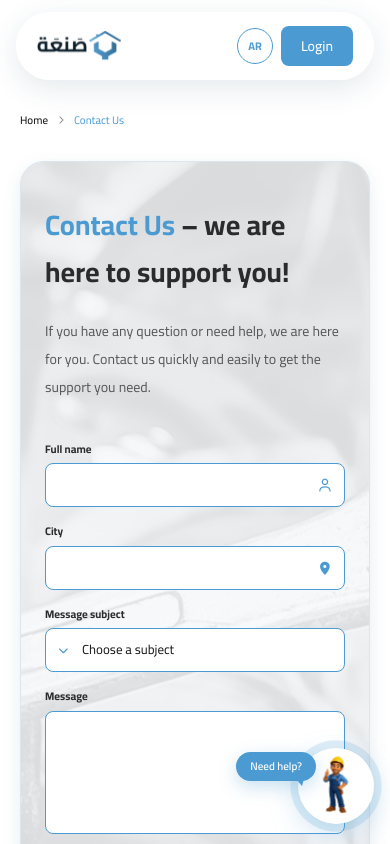
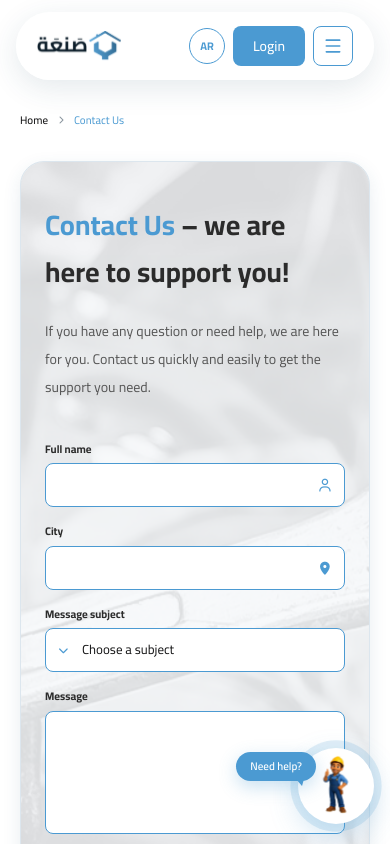
Before and after one commit to Sanaa-gaza/Front-End, a React (Vite) app: page /#/contact in a window 390 px wide. Shown: the top 844 px of the page. Built offline with nearby package versions, Linux system fonts and the light colour scheme.

Commit message:
edit file

```diff
--- a/src/components/home/HomeHeader.jsx
+++ b/src/components/home/HomeHeader.jsx
@@ -1,6 +1,7 @@
-import React from "react";
+import React, { useEffect, useState } from "react";
 import { useLocation, useNavigate } from "react-router-dom";
 import { useTranslation } from "react-i18next";
+import { Menu, X } from "lucide-react";
 
 // scroll: يمرر لقسم بالصفحة الرئيسية، path: يفتح صفحة ثانية
 const NAV_ITEMS = [
@@ -15,11 +16,21 @@ export default function HomeHeader() {
     const navigate = useNavigate();
     const { pathname } = useLocation();
     const { t, i18n } = useTranslation("home");
+    const [menuOpen, setMenuOpen] = useState(false);
+
+    // يسكر قائمة الجوال بزر Escape
+    useEffect(() => {
+        if (!menuOpen) return;
+        const onKey = (e) => e.key === "Escape" && setMenuOpen(false);
+        window.addEventListener("keydown", onKey);
+        return () => window.removeEventListener("keydown", onKey);
+    }, [menuOpen]);
 
     const toggleLang = () =>
         i18n.changeLanguage(i18n.language === "ar" ? "en" : "ar");
 
     const goTo = (item) => {
+        setMenuOpen(false);
         if (item.path) {
             navigate(item.path);
             window.scrollTo({ top: 0 });
@@ -41,7 +52,13 @@ export default function HomeHeader() {
 
     return (
         <div className="pointer-events-none fixed top-3 sm:top-5 inset-x-0 z-50 px-4 sm:px-10 lg:px-[6%]">
-            <header className="mx-auto flex h-[68px] sm:h-[76px] max-w-[1320px] items-center justify-between gap-4 pointer-events-auto rounded-full border border-white/60 bg-white/60 px-5 sm:px-8 shadow-[0_8px_30px_rgba(35,74,100,0.12)] backdrop-blur-xl backdrop-saturate-150">
+            {menuOpen && (
+                <div
+                    className="modal-backdrop pointer-events-auto fixed inset-0 bg-[#141415]/20 lg:hidden"
+                    onClick={() => setMenuOpen(false)}
+                />
+            )}
+            <header className="relative mx-auto flex h-[68px] sm:h-[76px] max-w-[1320px] items-center justify-between gap-4 pointer-events-auto rounded-full border border-white/60 bg-white/60 px-5 sm:px-8 shadow-[0_8px_30px_rgba(35,74,100,0.12)] backdrop-blur-xl backdrop-saturate-150">
                 <button
                     type="button"
                     onClick={() => goTo({ scroll: "home", key: "home" })}
@@ -98,7 +115,51 @@ export default function HomeHeader() {
                         {t("createAccount")}
                     </button>
 
+                    <button
+                        type="button"
+                        onClick={() => setMenuOpen((o) => !o)}
+                        aria-label="Menu"
+                        aria-expanded={menuOpen}
+                        aria-controls="mobile-menu"
+                        className="flex h-10 w-10 items-center justify-center rounded-lg border border-[#4B9AD2] text-[#4B9AD2] cursor-pointer lg:hidden"
+                    >
+                        {menuOpen ? <X size={20} /> : <Menu size={20} />}
+                    </button>
+
                 </div>
+
+                {menuOpen && (
+                    <nav
+                        id="mobile-menu"
+                        className="menu-drop absolute inset-x-0 top-full mt-3 flex flex-col gap-1 rounded-3xl border border-white/60 bg-white/90 p-4 shadow-[0_8px_30px_rgba(35,74,100,0.12)] backdrop-blur-xl lg:hidden"
+                    >
+                        {NAV_ITEMS.map((item) => (
+                            <button
+                                key={item.key}
+                                type="button"
+                                onClick={() => goTo(item)}
+                                className={`rounded-xl px-4 py-3 text-start text-[15px] font-medium cursor-pointer transition-colors ${
+                                    isActive(item)
+                                        ? "bg-[#4B9AD2]/10 text-[#4B9AD2] font-semibold"
+                                        : "text-[#141415] hover:bg-[#4B9AD2]/5 hover:text-[#4B9AD2]"
+                                }`}
+                            >
+                                {t(`nav.${item.key}`)}
+                            </button>
+                        ))}
+
+                        <button
+                            type="button"
+                            onClick={() => {
+                                setMenuOpen(false);
+                                navigate("/get-started");
+                            }}
+                            className="sm:hidden mt-2 inline-flex h-11 items-center justify-center rounded-lg border border-[#4B9AD2] px-5 text-sm font-medium text-[#4B9AD2] cursor-pointer btn-wipe btn-wipe-outline"
+                        >
+                            {t("createAccount")}
+                        </button>
+                    </nav>
+                )}
             </header>
         </div>
     );
--- a/src/index.css
+++ b/src/index.css
@@ -364,3 +364,20 @@ section[id] {
 .modal-panel {
   animation: modalPop 0.35s cubic-bezier(0.22, 1, 0.36, 1);
 }
+
+/* قائمة الجوال بتنزل من تحت الهيدر */
+@keyframes menuDrop {
+  from {
+    opacity: 0;
+    transform: translateY(-10px);
+  }
+
+  to {
+    opacity: 1;
+    transform: none;
+  }
+}
+
+.menu-drop {
+  animation: menuDrop 0.3s cubic-bezier(0.22, 1, 0.36, 1);
+}
```
